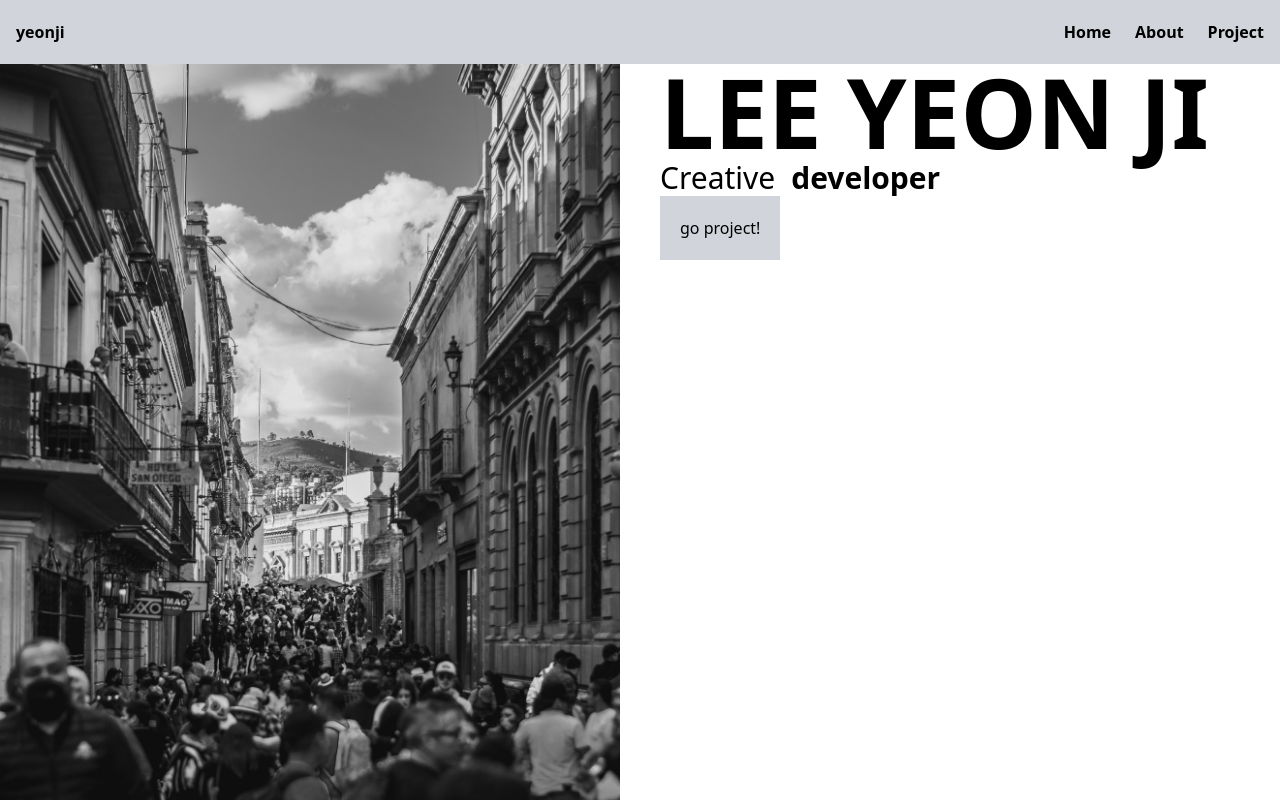
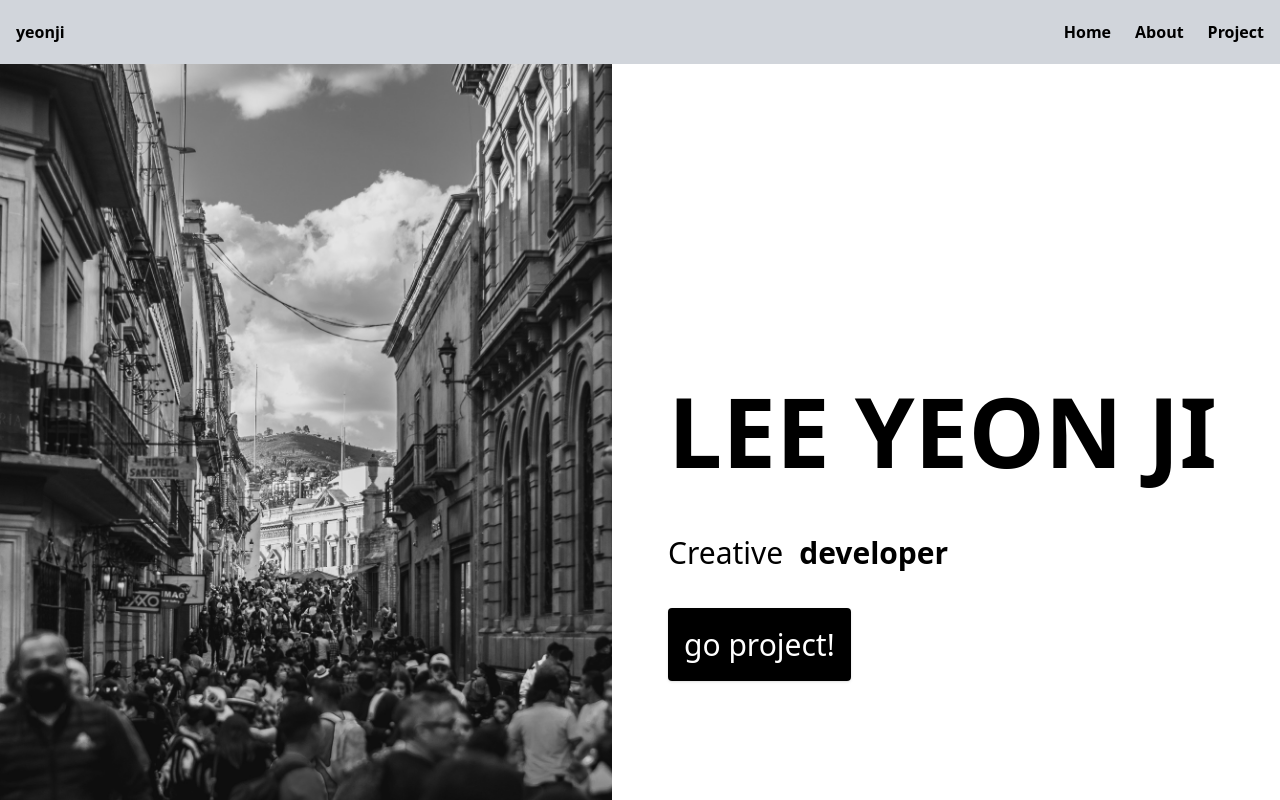
Before and after one commit to lee-yeon-ji/yeonji_portfolio, a React (Create React App) app: page / in a window 1280 px wide. Shown: the top 800 px of the page. Built offline with nearby package versions, Linux system fonts and the light colour scheme.

Commit message:
home page

```diff
--- a/src/pages/Home.jsx
+++ b/src/pages/Home.jsx
@@ -3,22 +3,22 @@ export default function Home() {
     return (
 
 
-        <div className="grid grid-cols-2 gap-10 ">
+        <div className="grid grid-cols-2 gap-14 max-w-7xl mx-auto max-h-full">
             <div>
                 <div className="">
                     <img src="/img/img_home_bg.jpg" alt="img"/>
                 </div>
             </div>
-            <div>
+            <div className="flex flex-col justify-center ">
                 <h1 className="font-bold text-8xl">LEE YEON JI</h1>
 
-                <div className="flex gap-4 text-3xl ">
+                <div className="flex gap-4 text-3xl pt-14">
                     <div>Creative</div>
                     <div className="font-semibold">developer</div>
                 </div>
 
-                <div className="">
-                    <a className="inline-flex items-center bg-gray-300  p-5" href="/project">go project!</a>
+                <div className="pt-14">
+                    <a className="bg-black text-white px-4 py-4 text-3xl rounded shadow hover:shadow-lg hover:bg-white hover:text-black hover:border-black transition duration-200" href="/project">go project!</a>
 
                 </div>
 
```
